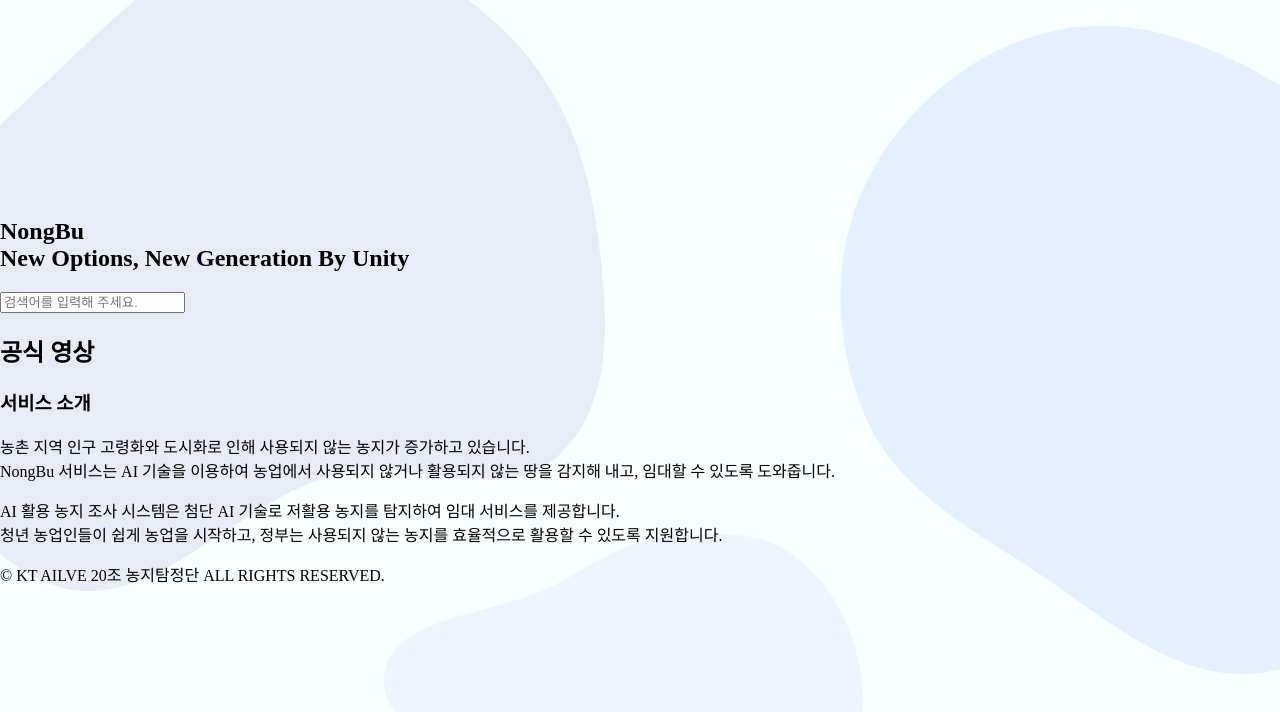
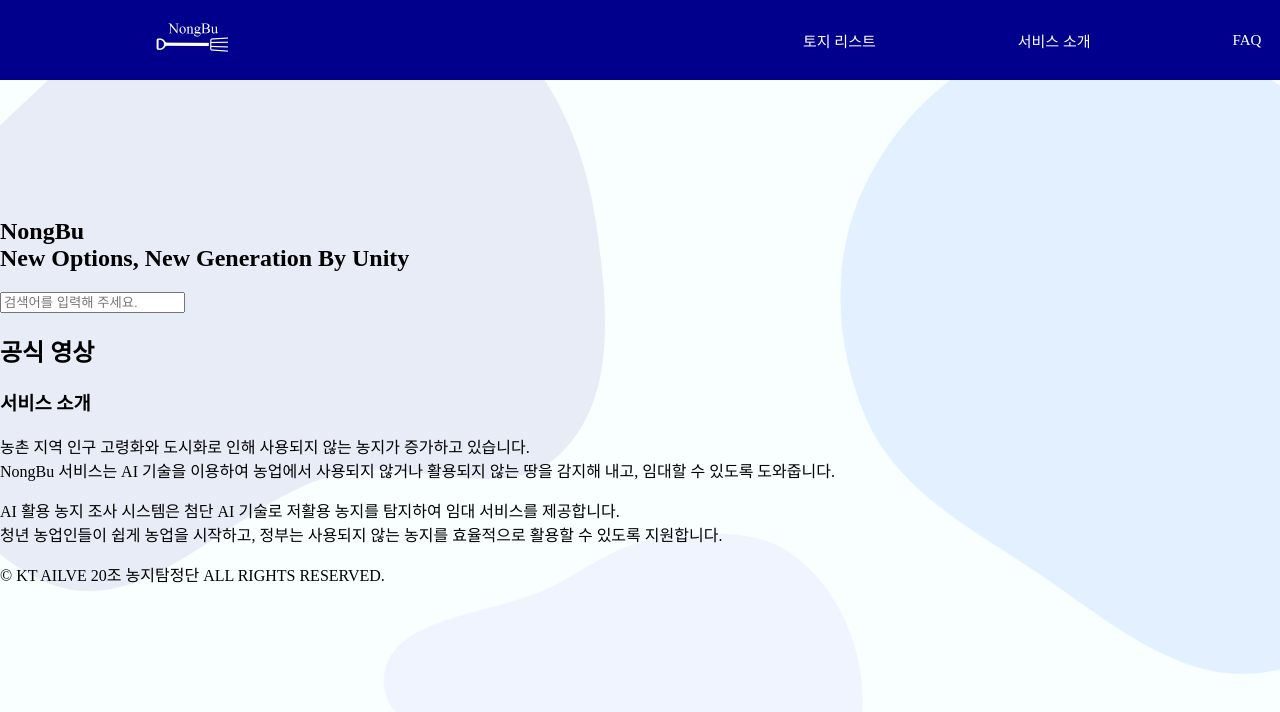
Before and after one commit to siwon99/KT-AIVLE-SCHOOL-BigProject, a React (Vite) app: page / in a window 1280 px wide. Shown: the top 712 px of the page. Built offline with nearby package versions, Linux system fonts and the light colour scheme; the HTML template or start-up script is replaced by a standard one.

Commit message:
feat: home, navbar 오류 수정

```diff
--- a/src/pages/homepage/home.jsx
+++ b/src/pages/homepage/home.jsx
@@ -1,4 +1,5 @@
 import React from 'react';
+import Navbar from '../navbar/navbar'; // 경로 수정
 
 const HeroSection = () => (
   <section className="hero-section">
@@ -39,9 +40,10 @@ const Footer = () => (
   </footer>
 );
 
-const Home = () => {
+const HomePage = () => {
   return (
     <div className="home">
+      <Navbar />
       <main className="main-content">
         <HeroSection />
         <SearchSection />
@@ -51,6 +53,6 @@ const Home = () => {
       <Footer />
     </div>
   );
-}
+};
 
-export default Home;
+export default HomePage;
```
Also changed, not shown: src/pages/navbar/navbar.jsx (+5 -5 lines). Lines whose indentation alone changed are shown as unchanged.
